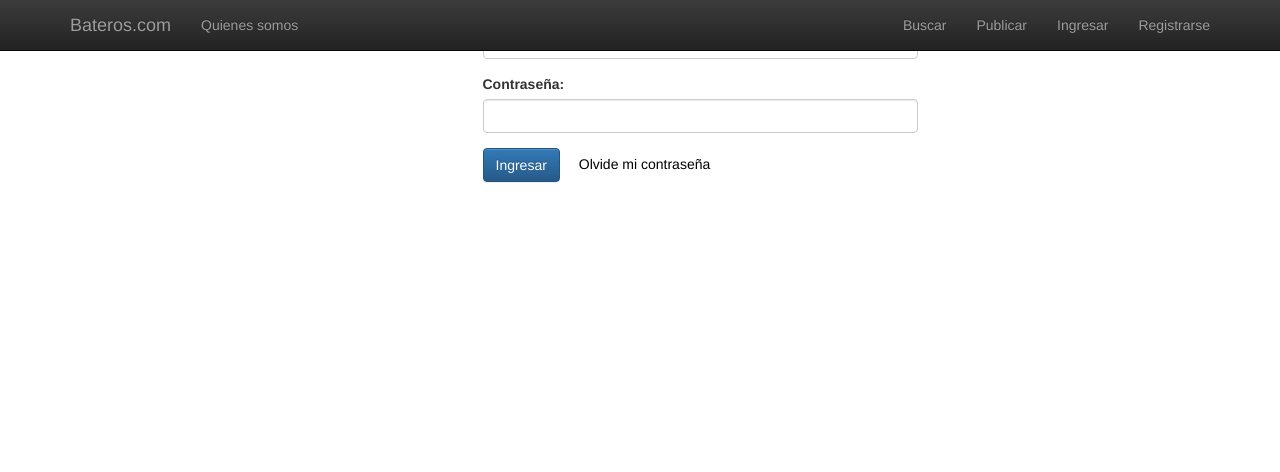
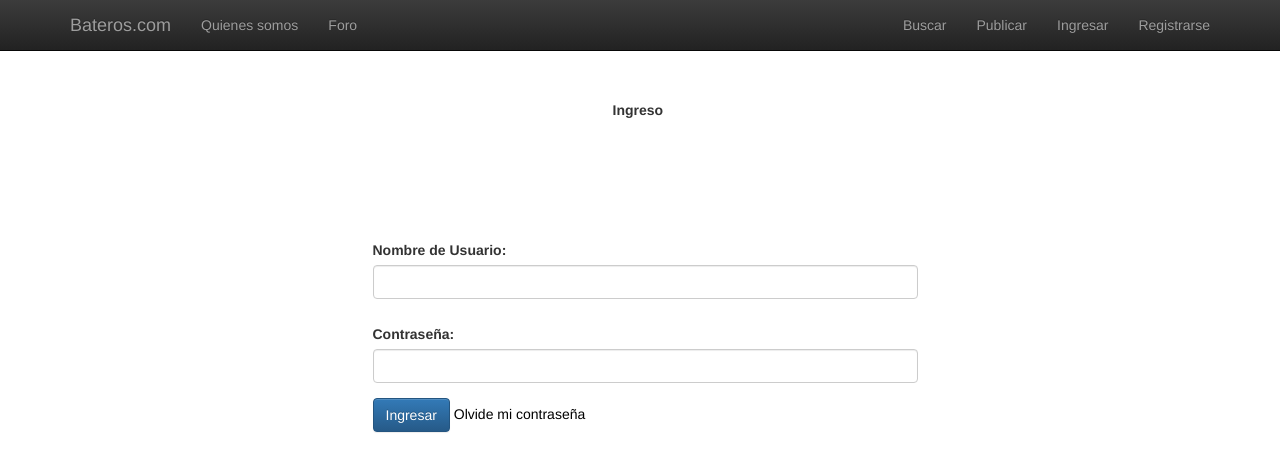
Before and after one commit to emilianososa93/IngenieriaWeb, a Django app: page /post/login/ in a window 1280 px wide. Shown: the top 472 px of the page. Run offline with Django 3.2, Linux system fonts and the light colour scheme; some libraries are stand-ins or nearby versions.

Commit message:
login etapa2

```diff
--- a/blog/static/css/blog.css
+++ b/blog/static/css/blog.css
@@ -7,24 +7,23 @@ h2 a {
         color: #000000;
     }
 body  a{
-        padding-left: 15px;
         color: #000000;
     }
 body  div{
         margin-left: 120px;
+        margin-top: 0px;
     }
 
 
 
 .page-header {
         background-color: #ff9400;
-        padding: 20px 20px 20px 40px;
         text-align: center;   #centrar el titulo
     }
 
     .page-header h1, .page-header h1 a, .page-header h1 a:visited, .page-header h1 a:active {
         color: #ffffff;
-        font-size: 36pt;
+        font-size: 20pt;
         text-decoration: none;
     }
 
@@ -37,12 +36,11 @@ body  div{
     }
 
     .date {
-        float: right;
         color: #828282;
+        margin-top: 70px;
     }
 
     .save {
-        float: right;
     }
 
     .post-form textarea, .post-form input {
--- /dev/null
+++ b/blog/static/css/login.css
@@ -0,0 +1,17 @@
+h2 a {
+        color: #000000;
+    }
+body  a{
+        color: #000000;
+    }
+body  div{
+        margin-left: 10px;
+    }
+body label{
+	margin-top: 100px;
+}
+
+.titulo{
+	margin-left: 120px;
+
+}
--- a/blog/templates/blog/base.html
+++ b/blog/templates/blog/base.html
@@ -11,7 +11,6 @@
 <body id="page-top" class="index">
     <nav class="navbar navbar-inverse navbar-fixed-top" role="navigation">
         <div class="container">
-            <!-- Brand and toggle get grouped for better mobile display -->
             <div class="navbar-header">
                 <button type="button" class="navbar-toggle" data-toggle="collapse" data-target="#bs-example-navbar-collapse-1">
                     <span class="sr-only">Toggle navigation</span>
@@ -25,6 +24,9 @@
                 <ul class="nav navbar-nav">
                     <li>
                         <a href="#">Quienes somos</a>
+                    </li>
+                    <li>
+                        <a href="#">Foro</a>
                     </li>
                 </ul>
                 <div class="collapse navbar-collapse" id="bs-example-navbar-collapse-1">
--- a/blog/templates/blog/post_login.html
+++ b/blog/templates/blog/post_login.html
@@ -6,12 +6,24 @@ Login
 {% block navbar%}
 {% endblock %}
 {% block content %}
+{% load staticfiles %}
+<head>
+    <title>Ingresar</title>
+    <link rel="stylesheet" href="{% static 'css/login.css' %}">
+</head>
 <body>
 	<form method="post">
 		{% csrf_token %}
 		<div class="row">
 			<div class="col-md-6 col-md-offset-3">
-				<div class="form-group">
+				<div style="margin-left: 250px" class="form-group">
+					<label >Ingreso</label>
+				</div>
+			</div>
+		</div>
+		<div class="row">
+			<div class="col-md-6 col-md-offset-3">
+				<div style="margin-bottom: -75px" class="form-group">
 					 <label for="username">Nombre de Usuario:</label>
 					 <input class="form-control" type="text" name="username">
 				</div>
@@ -19,7 +31,7 @@ Login
 		</div>
 		<div class="row">
 			<div class="col-md-6 col-md-offset-3">
-				<div class="form-group">
+				<div  class="form-group">
 					<label for="username">Contraseña:</label>
 					<input class="form-control" type="password" name="password">
 				</div>
```
